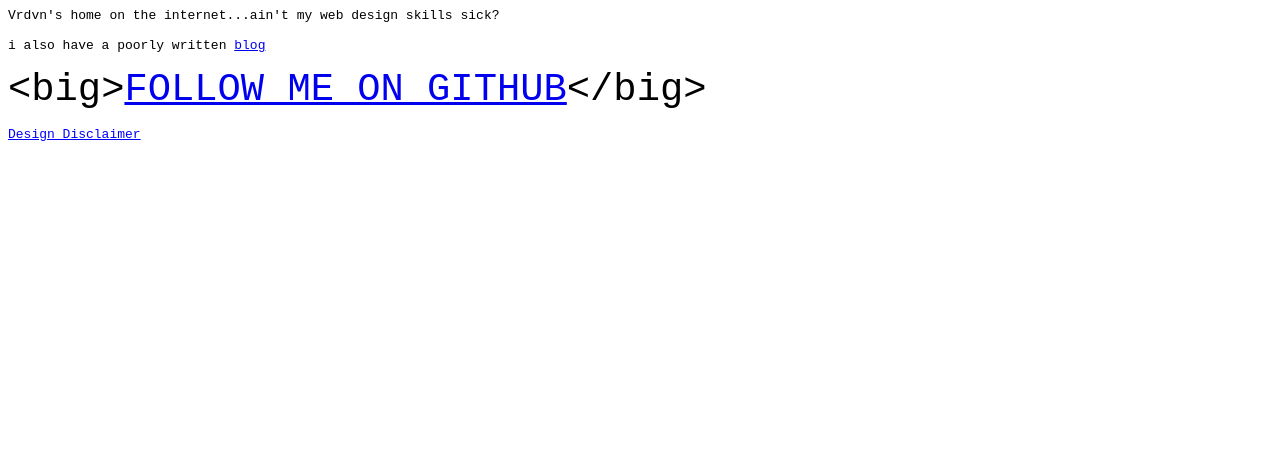
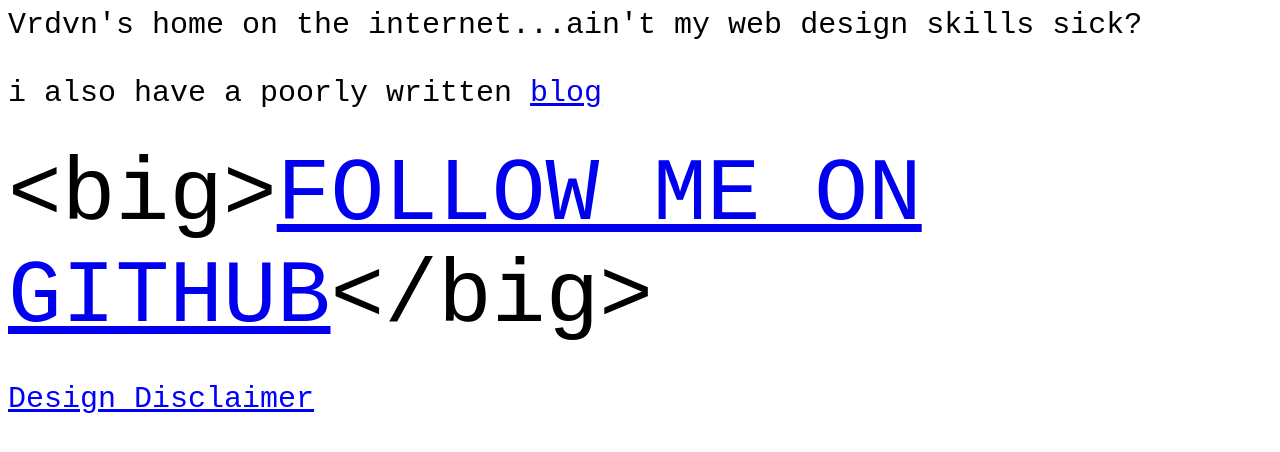
Before and after one commit to VrindavanSanap/informal-profile, a plain HTML site: page index.html in a window 1280 px wide. Drawn offline with Linux system fonts and the light colour scheme.

Commit message:
Update index.html

```diff
--- a/index.html
+++ b/index.html
@@ -5,7 +5,8 @@
 <head>
     <style>
         body {
-            font-family: monospace
+            font-family: monospace;
+            font-size: 30
         }
 
         a#link {
```
